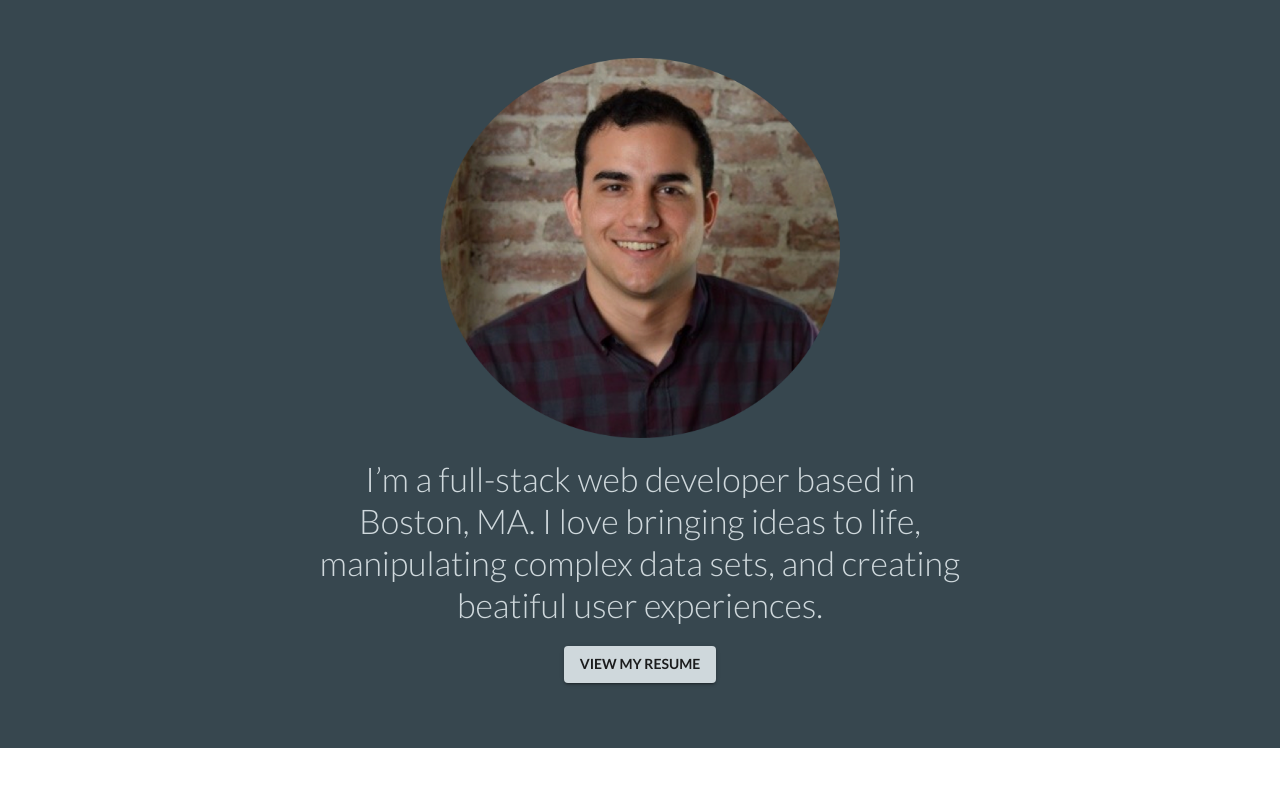
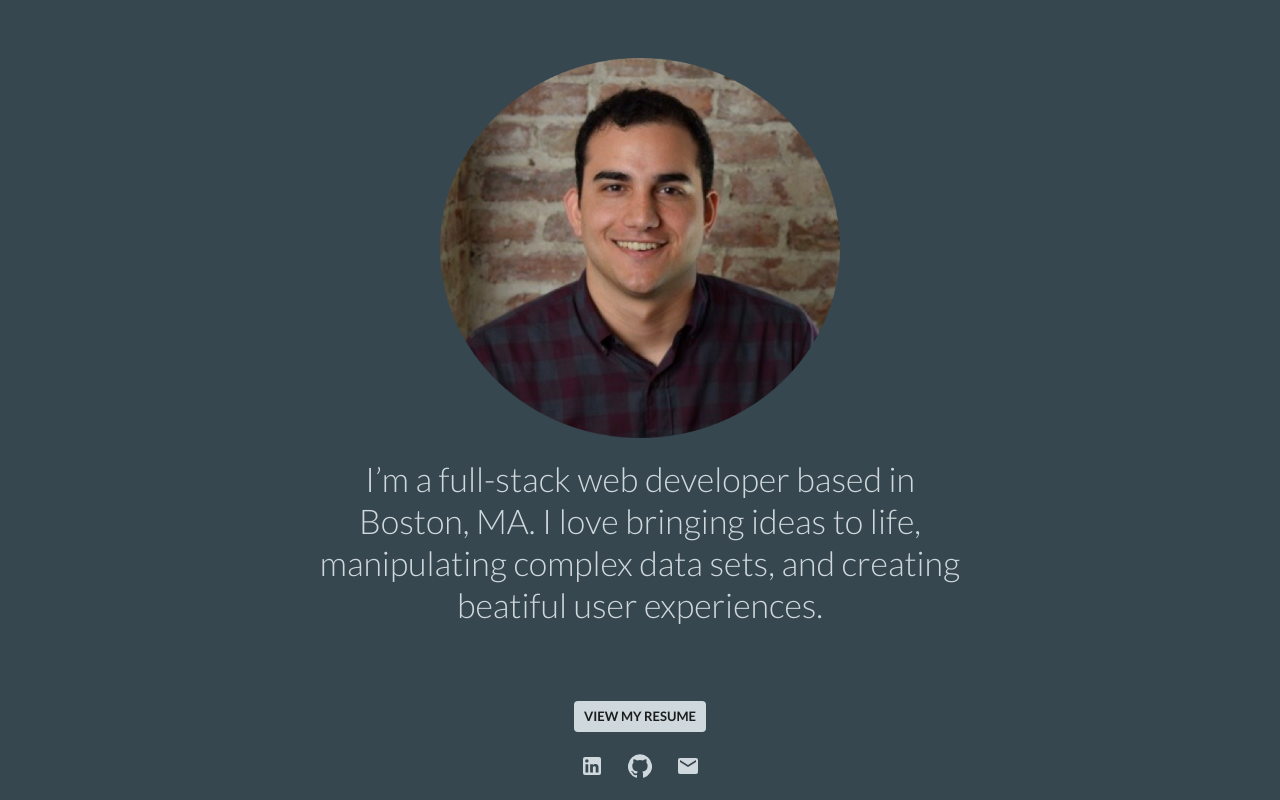
Before and after one commit to connorch/connor_chevli_portfolio, a React (Create React App) app: page / in a window 1280 px wide. Shown: the part 850-1650 px from the top of the page. Before the commit the page ends 1598 px from the top, so only its background shows below. Built offline with nearby package versions, Linux system fonts and the light colour scheme.

Commit message:
add footer

```diff
--- a/src/components/About/About.js
+++ b/src/components/About/About.js
@@ -1,6 +1,7 @@
 import React, { Fragment } from 'react';
 import AboutSectionOne from './AboutSectionOne';
 import AboutSectionTwo from './AboutSectionTwo';
+import Footer from '../Footer';
 
 
 const About = () => {
@@ -8,6 +9,7 @@ const About = () => {
     <Fragment>
       <AboutSectionOne />
       <AboutSectionTwo />
+      <Footer dark />
     </Fragment >
   );
 }
--- a/src/components/About/AboutSectionTwo.js
+++ b/src/components/About/AboutSectionTwo.js
@@ -9,15 +9,12 @@ const AboutSectionTwo = () => {
   return (
     <Box className={classes.section}>
       <Box display="flex" justifyContent="center" className={classes.portraitContainer} >
-        <img src={portrait} className={classes.portrait} />
+        <img src={portrait} className={classes.portrait} alt="connor_chevli_portrait" />
       </Box>
       <Box className={classes.aboutTextContainer}>
         <Typography variant="h4" color="textSecondary" className={classes.aboutText}>
           I’m a full-stack web developer based in Boston, MA.  I love bringing ideas to life, manipulating complex data sets, and creating beatiful user experiences.
         </Typography>
-      </Box>
-      <Box className={classes.downloadResumeButton}>
-        <Button variant="contained" color="primary" href={resumePDF}>View My Resume</Button>
       </Box>
     </Box>
   );
--- a/src/components/App.js
+++ b/src/components/App.js
@@ -6,6 +6,7 @@ import About from './About/About';
 import { blueGrey } from '@material-ui/core/colors';
 import { Route, Switch } from 'react-router-dom';
 import Work from './Work/Work';
+import Footer from './Footer';
 
 const appTheme = createMuiTheme({
   palette: {
--- /dev/null
+++ b/src/components/Footer.js
@@ -0,0 +1,59 @@
+import React from 'react';
+import { makeStyles } from '@material-ui/core/styles';
+import { Box, Grid, IconButton, Button } from '@material-ui/core';
+import LinkedInIcon from '@material-ui/icons/LinkedIn';
+import GitHubIcon from '@material-ui/icons/GitHub';
+import EmailIcon from '@material-ui/icons/Email';
+import resumePDF from '../assets/connor_chevli_resume.pdf';
+import VisibilityIcon from '@material-ui/icons/Visibility';
+
+const Footer = ({ dark = false }) => {
+  const classes = useStyles();
+
+  const footerTextColor = dark ? "primary" : "secondary";
+
+  return (
+    <Grid container className={`${classes.footerContainer} ${dark ? classes.darkFooter : classes.lightFooter}`} justify="center">
+      <Grid item>
+        <Box className={classes.downloadResumeButton}>
+          <Button variant="contained" size="small" color={footerTextColor} disableElevation href={resumePDF}>View My Resume</Button>
+        </Box>
+      </Grid>
+      <Grid item container justify="center">
+        <Grid item>
+          <IconButton color={footerTextColor} href="https://www.linkedin.com/in/connorch/">
+            <LinkedInIcon />
+          </IconButton>
+        </Grid>
+        <Grid item>
+          <IconButton color={footerTextColor} href="https://github.com/connorch">
+            <GitHubIcon />
+          </IconButton>
+        </Grid>
+        <Grid item>
+          <IconButton color={footerTextColor} href="mailto:connorchev@gmail.com">
+            <EmailIcon />
+          </IconButton>
+        </Grid>
+      </Grid>
+    </Grid>
+  );
+}
+
+const useStyles = makeStyles(theme => ({
+  footerContainer: {
+    paddingBottom: 10
+  },
+  lightFooter: {
+    backgroundColor: theme.palette.primary.main,
+  },
+  darkFooter: {
+    backgroundColor: theme.palette.secondary.main,
+  },
+  downloadResumeButton: {
+    marginTop: 10,
+    marginBottom: 10
+  }
+}));
+
+export default Footer;
--- a/src/components/Work/Work.js
+++ b/src/components/Work/Work.js
@@ -4,12 +4,14 @@ import { Box, Grid, Typography, Divider } from '@material-ui/core';
 import { green } from '@material-ui/core/colors';
 import WorkEntry from './WorkEntry';
 import WORK_ENTRY_TYPES from '../../constants/WorkEntryTypes';
+import Footer from '../Footer';
 
 const Work = () => {
   const classes = useStyles();
   console.log(experience.professional[0].startDate);
 
   return (
+    <Fragment>
       <Box className={classes.workContainer}>
         <Typography variant="h2" align="center" color="textPrimary" gutterBottom>
           Professional Experience
@@ -28,6 +30,8 @@ const Work = () => {
           ))
         }
       </Box>
+      <Footer />
+    </Fragment>
   );
 }
 const useStyles = makeStyles(theme => ({
```
Lines whose indentation alone changed are shown as unchanged.
